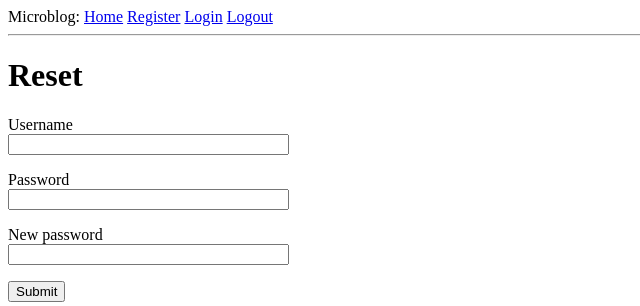
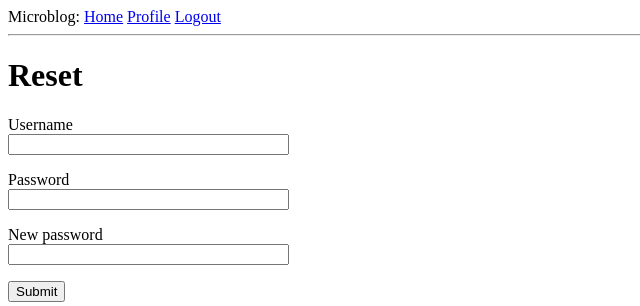
Before and after one commit to yelnats8/CITS3403-Website, a Python web app: template app/templates/reset.html in a window 1280 px wide. Shown: the top 306 px of the page, without its empty margins (0-640 px from the left). Run offline with Jinja, Linux system fonts and the light colour scheme; the template is opened without the code that fills it: most values are stand-ins (such as "Sample title", 1, 10 or a date in 2020); form fields are guessed from the names that the template uses.

Commit message:
Added link for profile, minor fixes

```diff
--- a/app/templates/base.html
+++ b/app/templates/base.html
@@ -9,10 +9,14 @@
     <body>
         <div>
             Microblog:
-            <a href="/home">Home</a>
-            <a href="/register">Register</a>
-            <a href="/login">Login</a>
-            <a href="/logout">Logout</a>
+            <a href="{{ url_for('home')}}">Home</a>   <!-- changed to use url_for instead of writing links directly -->
+            {% if current_user.is_anonymous %}
+            <a href="{{ url_for('register')}}">Register</a>
+            <a href="{{ url_for('login')}}">Login</a>
+            {% else %}
+            <a href="{{url_for('user', username=current_user.username)}}">Profile</a>
+            <a href="{{ url_for('logout')}}">Logout</a>
+            {% endif %}
         </div>
         <hr>
         {% with messages = get_flashed_messages() %}
```
